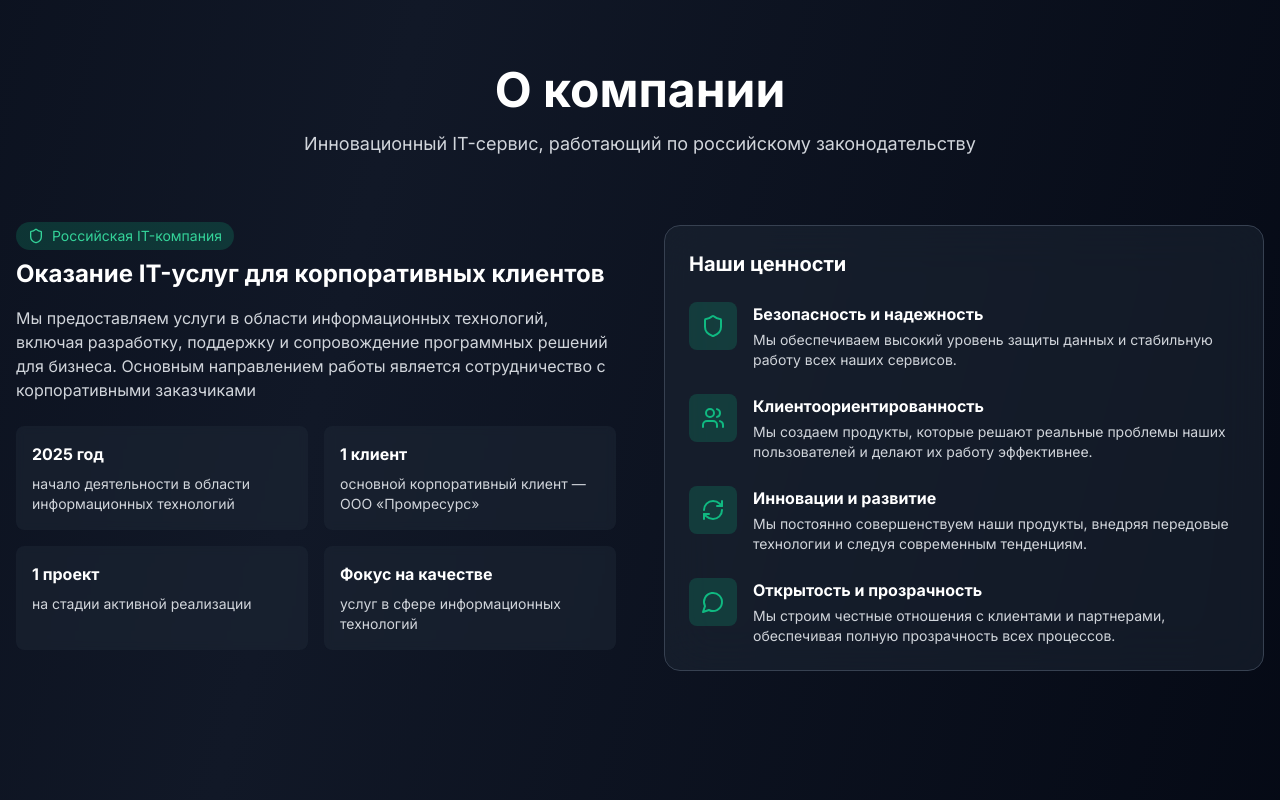
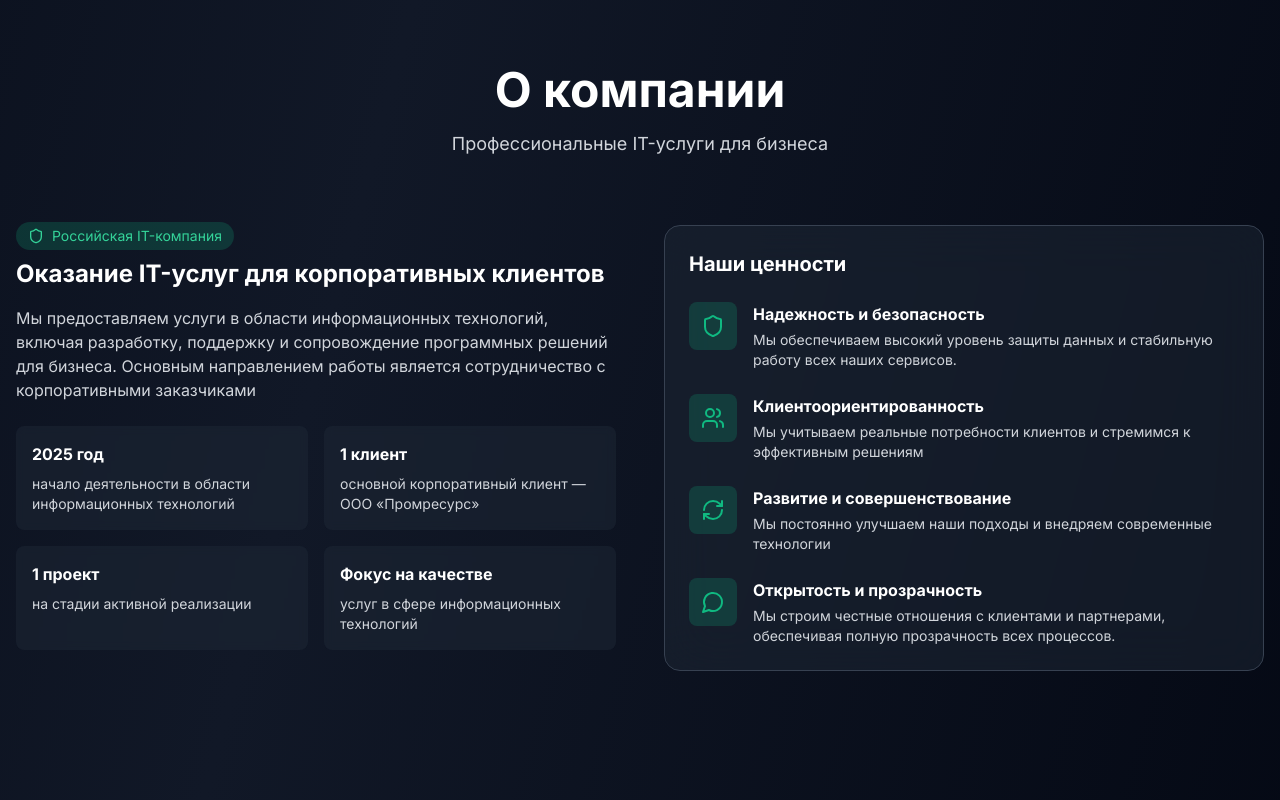
Before and after one commit to asg67/waterman-tex, a Next.js app: page / in a window 1280 px wide. Shown: the part 3280-4080 px from the top of the page. Built offline with nearby package versions, Linux system fonts and the light colour scheme.

Commit message:
Работал с блоком о компании изменил Наши ценности

```diff
--- a/app/page.tsx
+++ b/app/page.tsx
@@ -583,7 +583,7 @@ export default function Home() {
           <div className="text-center mb-16">
             <h2 className="text-3xl md:text-5xl font-bold mb-4">О компании</h2>
             <p className="text-gray-300 text-lg max-w-3xl mx-auto">
-              Инновационный IT-сервис, работающий по российскому законодательству
+              Профессиональные IT-услуги для бизнеса
             </p>
           </div>
 
@@ -638,7 +638,7 @@ export default function Home() {
                     <Shield className="h-6 w-6 text-emerald-500" />
                   </div>
                   <div>
-                    <h4 className="font-bold mb-1">Безопасность и надежность</h4>
+                    <h4 className="font-bold mb-1">Надежность и безопасность</h4>
                     <p className="text-sm text-gray-300">
                       Мы обеспечиваем высокий уровень защиты данных и стабильную работу всех наших сервисов.
                     </p>
@@ -652,8 +652,7 @@ export default function Home() {
                   <div>
                     <h4 className="font-bold mb-1">Клиентоориентированность</h4>
                     <p className="text-sm text-gray-300">
-                      Мы создаем продукты, которые решают реальные проблемы наших пользователей и делают их работу
-                      эффективнее.
+                      Мы учитываем реальные потребности клиентов и стремимся к эффективным решениям
                     </p>
                   </div>
                 </div>
@@ -663,10 +662,9 @@ export default function Home() {
                     <RefreshCw className="h-6 w-6 text-emerald-500" />
                   </div>
                   <div>
-                    <h4 className="font-bold mb-1">Инновации и развитие</h4>
+                    <h4 className="font-bold mb-1">Развитие и совершенствование</h4>
                     <p className="text-sm text-gray-300">
-                      Мы постоянно совершенствуем наши продукты, внедряя передовые технологии и следуя современным
-                      тенденциям.
+                      Мы постоянно улучшаем наши подходы и внедряем современные технологии
                     </p>
                   </div>
                 </div>
@@ -695,7 +693,7 @@ export default function Home() {
             <div className="absolute -bottom-20 -left-20 w-40 h-40 bg-blue-500/20 rounded-full filter blur-3xl"></div>
 
             <div className="relative z-10 text-center max-w-3xl mx-auto">
-              <h2 className="text-3xl md:text-5xl font-bold mb-6">Готовы начать зарабатывать больше?</h2>
+              <h2 className="text-3xl md:text-5xl font-bold mb-6">Готовы работать с нами?</h2>
               <p className="text-gray-300 text-lg mb-8">
                 Присоединяйтесь к тысячам монтажников, которые уже используют наш сервис и получают дополнительный доход
               </p>
```
